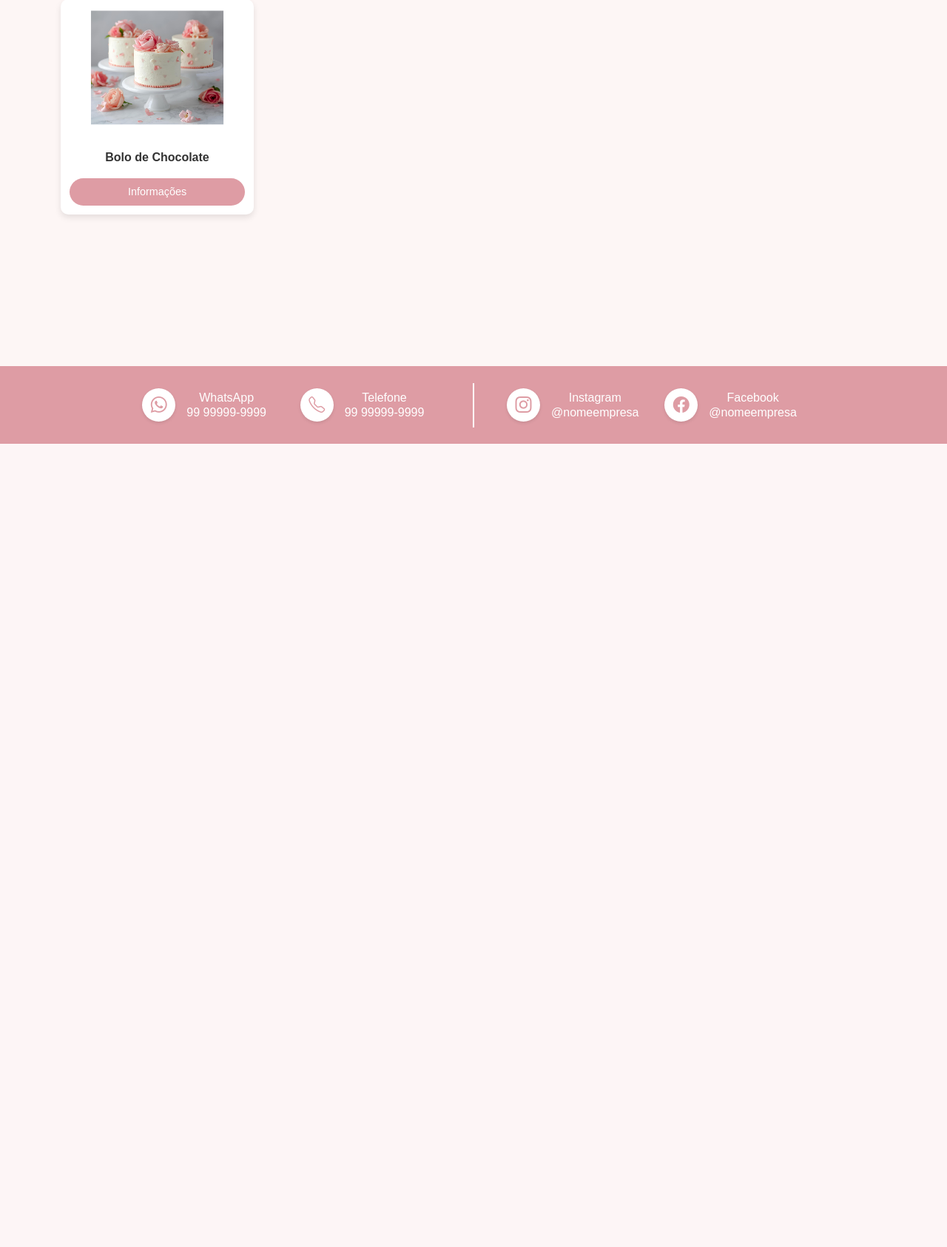
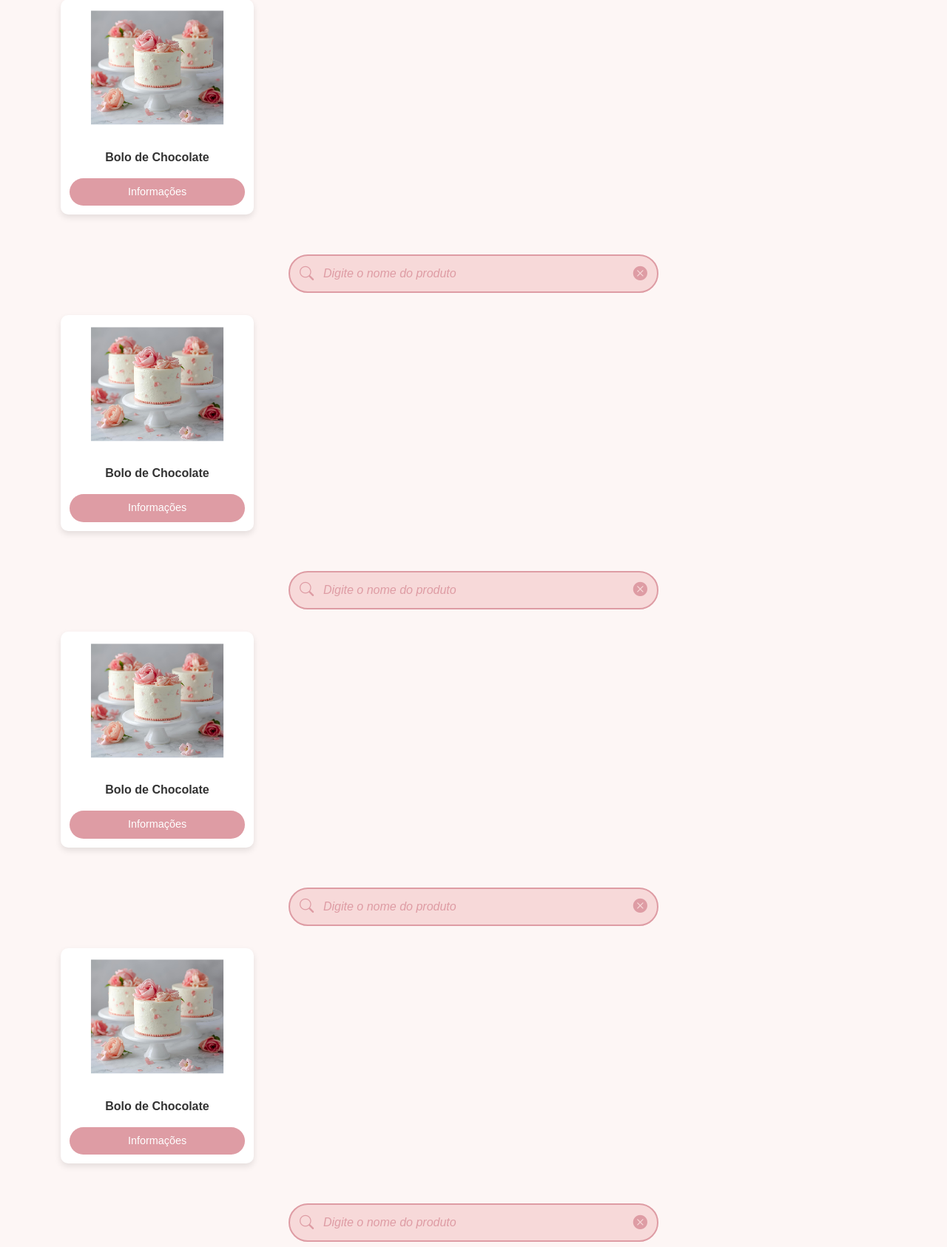
Before and after one commit to IsabelaSilvaSantos/Girls_group, a PHP site: page /bolosCategoria.php in a window 1280 px wide. Shown: the part 200-1886 px from the top of the page at 74% size. Before the commit the page ends 800 px from the top, so only its background shows below. Run offline with PHP 8.4, Linux system fonts and the light colour scheme.

Commit message:
arrumei categorias

```diff
--- a/bolosCategoria.php
+++ b/bolosCategoria.php
@@ -7,13 +7,137 @@
     <link href="https://cdn.jsdelivr.net/npm/bootstrap@5.3.7/dist/css/bootstrap.min.css" rel="stylesheet" />
     <link rel="stylesheet" href="https://cdn.jsdelivr.net/npm/bootstrap-icons@1.10.5/font/bootstrap-icons.css">
     <link rel="stylesheet" href="CSS/layoutCategorias.css" />
-    <title>Bolos - Nome da Empresa</title>
 </head>
 
 <body>
     <header>
         <?php require_once "_parts/_menu.php"; ?>
     </header>
+
+    <div class="content-wrapper">
+        <main class="container my-4">
+            <div class="search-container">
+                <input type="text" class="search-input" placeholder="Digite o nome do produto" />
+                <span class="search-icon">
+                    <i class="bi bi-search"></i>
+                </span>
+                <span class="clear-icon">
+                    <i class="bi bi-x-circle-fill"></i>
+                </span>
+            </div>
+            <div class="row row-cols-1 row-cols-sm-2 row-cols-md-3 row-cols-lg-4 g-4">
+                <div class="col">
+                    <div class="card h-100">
+                        <img src="images/bolo1.png" class="card-img-top" alt="Bolo de Chocolate">
+                        <div class="card-body text-center">
+                            <p class="name">Bolo de Chocolate</p>
+                            <button class="btn btn-info-custom w-100" type="button">Informações</button>
+                        </div>
+                    </div>
+                </div>
+            </div>
+        </main>
+    </div>
+
+    <div class="content-wrapper">
+        <main class="container my-4">
+            <div class="search-container">
+                <input type="text" class="search-input" placeholder="Digite o nome do produto" />
+                <span class="search-icon">
+                    <i class="bi bi-search"></i>
+                </span>
+                <span class="clear-icon">
+                    <i class="bi bi-x-circle-fill"></i>
+                </span>
+            </div>
+            <div class="row row-cols-1 row-cols-sm-2 row-cols-md-3 row-cols-lg-4 g-4">
+                <div class="col">
+                    <div class="card h-100">
+                        <img src="images/bolo1.png" class="card-img-top" alt="Bolo de Chocolate">
+                        <div class="card-body text-center">
+                            <p class="name">Bolo de Chocolate</p>
+                            <button class="btn btn-info-custom w-100" type="button">Informações</button>
+                        </div>
+                    </div>
+                </div>
+            </div>
+        </main>
+    </div>
+
+    <div class="content-wrapper">
+        <main class="container my-4">
+            <div class="search-container">
+                <input type="text" class="search-input" placeholder="Digite o nome do produto" />
+                <span class="search-icon">
+                    <i class="bi bi-search"></i>
+                </span>
+                <span class="clear-icon">
+                    <i class="bi bi-x-circle-fill"></i>
+                </span>
+            </div>
+            <div class="row row-cols-1 row-cols-sm-2 row-cols-md-3 row-cols-lg-4 g-4">
+                <div class="col">
+                    <div class="card h-100">
+                        <img src="images/bolo1.png" class="card-img-top" alt="Bolo de Chocolate">
+                        <div class="card-body text-center">
+                            <p class="name">Bolo de Chocolate</p>
+                            <button class="btn btn-info-custom w-100" type="button">Informações</button>
+                        </div>
+                    </div>
+                </div>
+            </div>
+        </main>
+    </div>
+
+    <div class="content-wrapper">
+        <main class="container my-4">
+            <div class="search-container">
+                <input type="text" class="search-input" placeholder="Digite o nome do produto" />
+                <span class="search-icon">
+                    <i class="bi bi-search"></i>
+                </span>
+                <span class="clear-icon">
+                    <i class="bi bi-x-circle-fill"></i>
+                </span>
+            </div>
+            <div class="row row-cols-1 row-cols-sm-2 row-cols-md-3 row-cols-lg-4 g-4">
+                <div class="col">
+                    <div class="card h-100">
+                        <img src="images/bolo1.png" class="card-img-top" alt="Bolo de Chocolate">
+                        <div class="card-body text-center">
+                            <p class="name">Bolo de Chocolate</p>
+                            <button class="btn btn-info-custom w-100" type="button">Informações</button>
+                        </div>
+                    </div>
+                </div>
+            </div>
+        </main>
+    </div>
+
+    <div class="content-wrapper">
+        <main class="container my-4">
+            <div class="search-container">
+                <input type="text" class="search-input" placeholder="Digite o nome do produto" />
+                <span class="search-icon">
+                    <i class="bi bi-search"></i>
+                </span>
+                <span class="clear-icon">
+                    <i class="bi bi-x-circle-fill"></i>
+                </span>
+            </div>
+            <div class="row row-cols-1 row-cols-sm-2 row-cols-md-3 row-cols-lg-4 g-4">
+                <div class="col">
+                    <div class="card h-100">
+                        <img src="images/bolo1.png" class="card-img-top" alt="Bolo de Chocolate">
+                        <div class="card-body text-center">
+                            <p class="name">Bolo de Chocolate</p>
+                            <button class="btn btn-info-custom w-100" type="button">Informações</button>
+                        </div>
+                    </div>
+                </div>
+            </div>
+        </main>
+    </div>
 
     <div class="content-wrapper">
         <main class="container my-4">
```
Also changed, not shown: docesCategoria.php (+66 -0 lines), salgadosCategoria.php (+66 -0 lines), tortasCategoria.php (+66 -0 lines).
